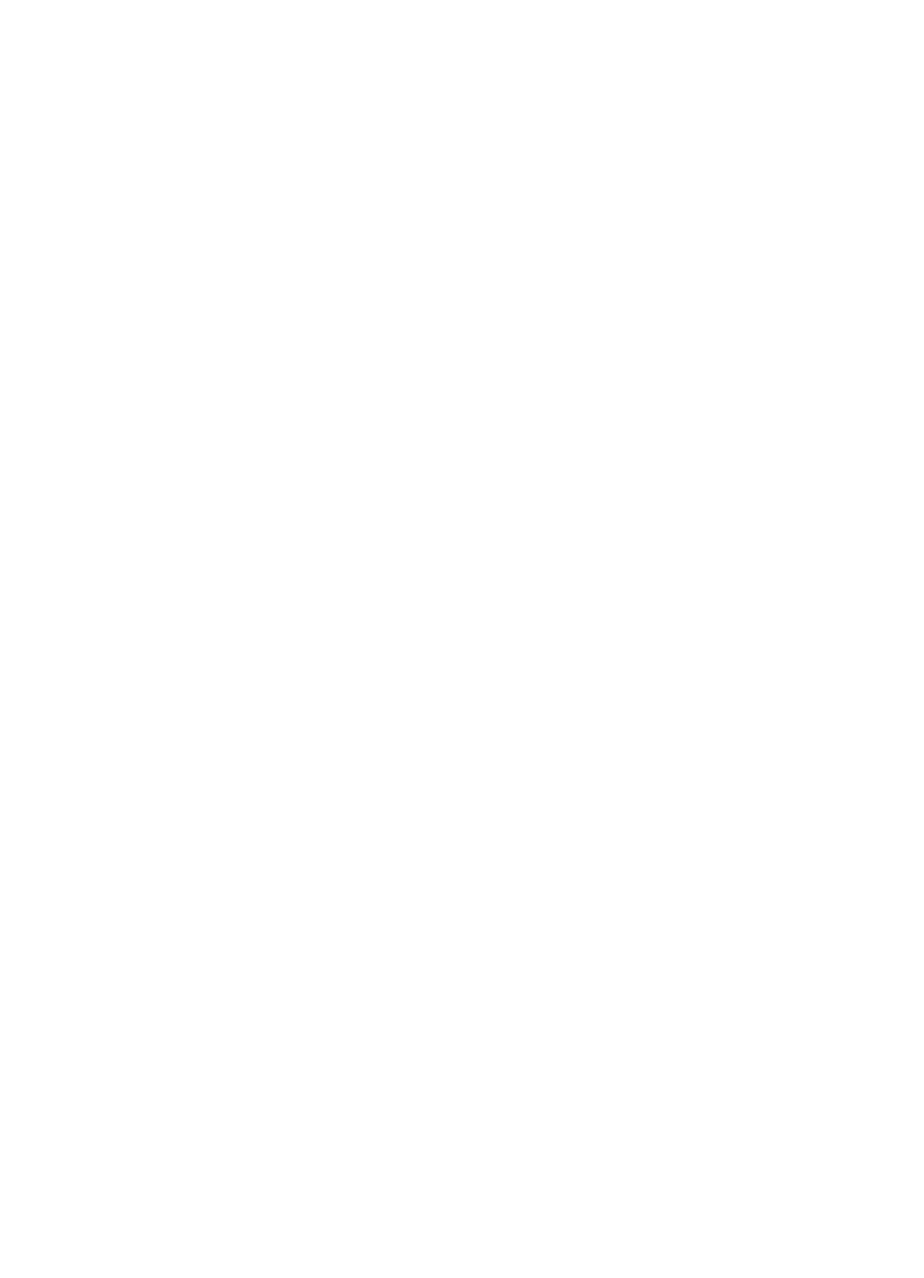
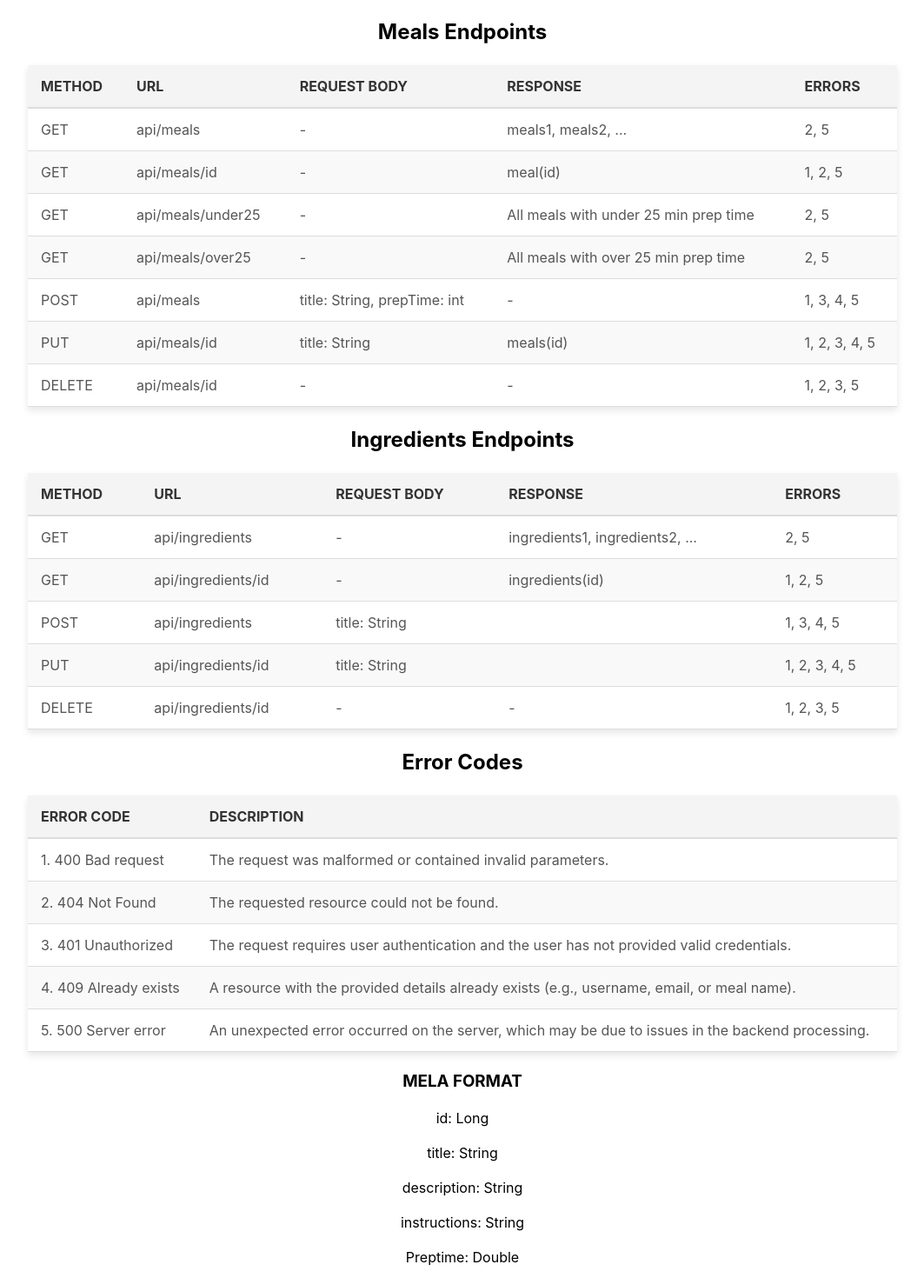
Before and after one commit to MarcusHjorth/meals-api-doc, a React (Vite) app: page /endpoints in a window 1280 px wide. Shown: the part 160-1630 px from the top of the page at 87% size, without its empty margins (108-1171 px from the left). Before the commit the page ends 800 px from the top, so only its background shows below. Built offline with nearby package versions, Linux system fonts and the light colour scheme.

Commit message:
made endpoints

```diff
--- a/src/components/AboutPageContainer.jsx
+++ b/src/components/AboutPageContainer.jsx
@@ -13,13 +13,13 @@ export const Title = styled.h1`
 `;
 
 export const Middletitle = styled.h2`
-  color: #555;
+
   margin-bottom: 1rem;
   text-align: center;
 `;
 
 export const Subtitle = styled.h3`
-  color: #555;
+
   margin-bottom: 1rem;
   text-align: center;
 `;
--- /dev/null
+++ b/src/components/Endpoints.jsx
@@ -0,0 +1,41 @@
+import styled from "styled-components";
+export const StyledTable = styled.table`
+    width: 100%;
+    border-collapse: collapse;
+    margin: 20px 0;
+    font-size: 1rem;
+    text-align: left;
+    box-shadow: 0 4px 8px rgba(0, 0, 0, 0.1);
+`;
+
+export const StyledHeaderRow = styled.tr`
+    background-color: #f4f4f4;
+    border-bottom: 2px solid #ddd;
+`;
+
+export const StyledHeaderCell = styled.th`
+    padding: 12px 15px;
+    font-weight: bold;
+    text-transform: uppercase;
+    color: #333;
+`;
+
+export const StyledRow = styled.tr`
+    border-bottom: 1px solid #ddd;
+
+    &:nth-child(even) {
+        background-color: #f9f9f9;
+    }
+
+    &:hover {
+        background-color: #f1f1f1;
+    }
+`;
+
+export const StyledCell = styled.td`
+    padding: 12px 15px;
+    color: #555;
+    white-space: nowrap;
+    overflow: hidden;
+    text-overflow: ellipsis;
+`;
--- a/src/pages/EndpointsPage.jsx
+++ b/src/pages/EndpointsPage.jsx
@@ -1,8 +1,171 @@
+import HeaderComp from "../components/Header";
+import { Title,Subtitle,Middletitle } from "../components/AboutPageContainer";
+import { StyledTable, StyledCell, StyledRow ,StyledHeaderCell ,StyledHeaderRow } from "../components/Endpoints";
+
+
 const EndpointsPage = () => {
     return (
         <>
-            <h1>Endpoints Page</h1>
-        </>
+        <HeaderComp />
+        <Title>API Endpoints</Title>
+
+        <Middletitle>Meals Endpoints</Middletitle>
+        <StyledTable>
+            <thead>
+                <StyledHeaderRow>
+                    <StyledHeaderCell>Method</StyledHeaderCell>
+                    <StyledHeaderCell>URL</StyledHeaderCell>
+                    <StyledHeaderCell>Request Body</StyledHeaderCell>
+                    <StyledHeaderCell>Response</StyledHeaderCell>
+                    <StyledHeaderCell>Errors</StyledHeaderCell>
+                </StyledHeaderRow>
+            </thead>
+            <tbody>
+                <StyledRow>
+                    <StyledCell>GET</StyledCell>
+                    <StyledCell>api/meals</StyledCell>
+                    <StyledCell>-</StyledCell>
+                    <StyledCell>meals1, meals2, ...</StyledCell>
+                    <StyledCell>2, 5</StyledCell>
+                </StyledRow>
+                <StyledRow>
+                    <StyledCell>GET</StyledCell>
+                    <StyledCell>api/meals/id</StyledCell>
+                    <StyledCell>-</StyledCell>
+                    <StyledCell>meal(id)</StyledCell>
+                    <StyledCell>1, 2, 5</StyledCell>
+                </StyledRow>
+                <StyledRow>
+                    <StyledCell>GET</StyledCell>
+                    <StyledCell>api/meals/under25</StyledCell>
+                    <StyledCell>-</StyledCell>
+                    <StyledCell>All meals with under 25 min prep time</StyledCell>
+                    <StyledCell>2, 5 </StyledCell>
+                </StyledRow>
+                <StyledRow>
+                    <StyledCell>GET</StyledCell>
+                    <StyledCell>api/meals/over25</StyledCell>
+                    <StyledCell>-</StyledCell>
+                    <StyledCell>All meals with over 25 min prep time</StyledCell>
+                    <StyledCell>2, 5</StyledCell>
+                </StyledRow>
+                <StyledRow>
+                    <StyledCell>POST</StyledCell>
+                    <StyledCell>api/meals</StyledCell>
+                    <StyledCell>title: String, prepTime: int</StyledCell>
+                    <StyledCell>-</StyledCell>
+                    <StyledCell>1, 3, 4, 5</StyledCell>
+                </StyledRow>
+                <StyledRow>
+                    <StyledCell>PUT</StyledCell>
+                    <StyledCell>api/meals/id</StyledCell>
+                    <StyledCell>title: String</StyledCell>
+                    <StyledCell>meals(id)</StyledCell>
+                    <StyledCell>1, 2, 3, 4, 5</StyledCell>
+                </StyledRow>
+                <StyledRow>
+                    <StyledCell>DELETE</StyledCell>
+                    <StyledCell>api/meals/id</StyledCell>
+                    <StyledCell>-</StyledCell>
+                    <StyledCell>-</StyledCell>
+                    <StyledCell>1, 2, 3, 5</StyledCell>
+                </StyledRow>
+
+            </tbody>
+        </StyledTable>
+
+        <Middletitle>Ingredients Endpoints</Middletitle>
+        <StyledTable>
+            <thead>
+                <StyledHeaderRow>
+                    <StyledHeaderCell>Method</StyledHeaderCell>
+                    <StyledHeaderCell>URL</StyledHeaderCell>
+                    <StyledHeaderCell>Request Body</StyledHeaderCell>
+                    <StyledHeaderCell>Response</StyledHeaderCell>
+                    <StyledHeaderCell>Errors</StyledHeaderCell>
+                </StyledHeaderRow>
+            </thead>
+            <tbody>
+                <StyledRow>
+                    <StyledCell>GET</StyledCell>
+                    <StyledCell>api/ingredients</StyledCell>
+                    <StyledCell>-</StyledCell>
+                    <StyledCell>ingredients1, ingredients2, ...</StyledCell>
+                    <StyledCell>2, 5</StyledCell>
+                </StyledRow>
+                <StyledRow>
+                    <StyledCell>GET</StyledCell>
+                    <StyledCell>api/ingredients/id</StyledCell>
+                    <StyledCell>-</StyledCell>
+                    <StyledCell>ingredients(id)</StyledCell>
+                    <StyledCell>1, 2, 5</StyledCell>
+                </StyledRow>
+                <StyledRow>
+                    <StyledCell>POST</StyledCell>
+                    <StyledCell>api/ingredients</StyledCell>
+                    <StyledCell>title: String</StyledCell>
+                    <StyledCell></StyledCell>
+                    <StyledCell>1, 3, 4, 5</StyledCell>
+                </StyledRow>
+                <StyledRow>
+                    <StyledCell>PUT</StyledCell>
+                    <StyledCell>api/ingredients/id</StyledCell>
+                    <StyledCell>title: String</StyledCell>
+                    <StyledCell></StyledCell>
+                    <StyledCell>1, 2, 3, 4, 5</StyledCell>
+                </StyledRow>
+                <StyledRow>
+                    <StyledCell>DELETE</StyledCell>
+                    <StyledCell>api/ingredients/id</StyledCell>
+                    <StyledCell>-</StyledCell>
+                    <StyledCell>-</StyledCell>
+                    <StyledCell>1, 2, 3, 5</StyledCell>
+                </StyledRow>
+
+            </tbody>
+        </StyledTable>
+
+        <Middletitle>Error Codes</Middletitle>
+        <StyledTable>
+            <thead>
+                <StyledHeaderRow>
+                    <StyledHeaderCell>Error Code</StyledHeaderCell>
+                    <StyledHeaderCell>Description</StyledHeaderCell>
+                </StyledHeaderRow>
+            </thead>
+            <tbody>
+            <StyledRow>
+                    <StyledCell>1. 400 Bad request</StyledCell>
+                    <StyledCell>The request was malformed or contained invalid parameters.</StyledCell>
+                </StyledRow>
+                <StyledRow>
+                    <StyledCell>2. 404 Not Found</StyledCell>
+                    <StyledCell>The requested resource could not be found.</StyledCell>
+                </StyledRow>
+                <StyledRow>
+                    <StyledCell>3. 401 Unauthorized</StyledCell>
+                    <StyledCell>The request requires user authentication and the user has not provided valid credentials.</StyledCell>
+                </StyledRow>
+                <StyledRow>
+                    <StyledCell>4. 409 Already exists</StyledCell>
+                    <StyledCell>A resource with the provided details already exists (e.g., username, email, or meal name).</StyledCell>
+                </StyledRow>
+                <StyledRow>
+                    <StyledCell>5. 500 Server error</StyledCell>
+                    <StyledCell>An unexpected error occurred on the server, which may be due to issues in the backend processing.</StyledCell>
+                </StyledRow>
+
+            </tbody>
+        </StyledTable>
+
+        <Subtitle>MELA FORMAT</Subtitle>
+        <p>id: Long</p>
+        <p>title: String</p>
+        <p>description: String</p>
+        <p>instructions: String</p>
+        <p>Preptime: Double</p>
+        <p>Rating: Double</p>
+    </>
      );
 }
 
```
